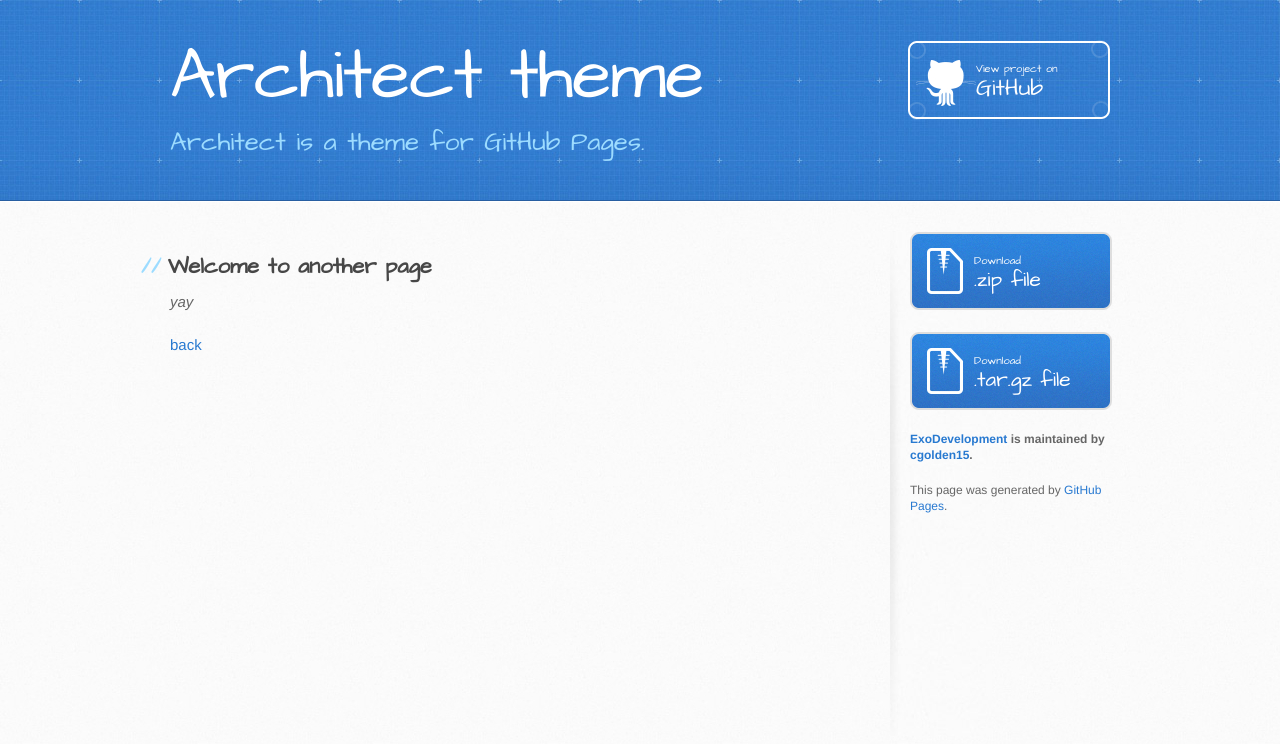
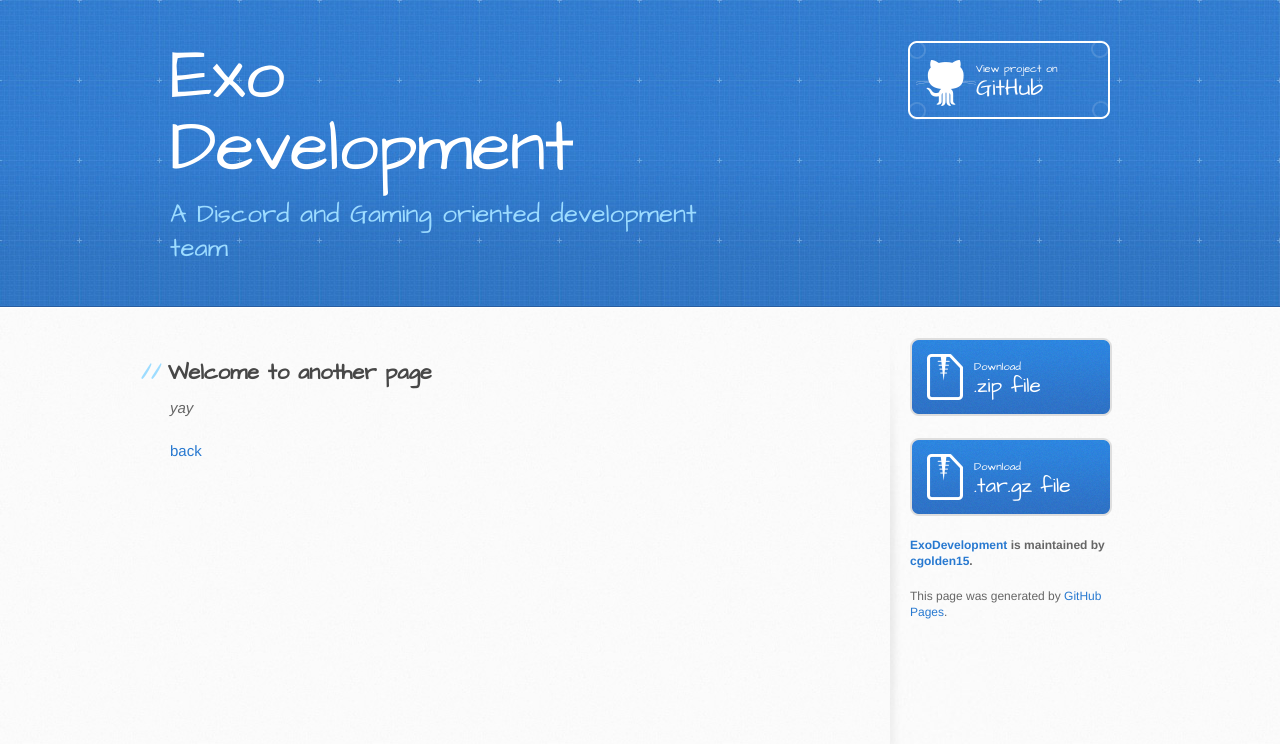
Before and after one commit to cgolden15/ExoDevelopment, a Jekyll site: the page built from another-page.md, in a window 1280 px wide. Shown: the top 744 px of the page. Built offline with Jekyll 4.4.1, drawn with Linux system fonts in a browser that asks for light colours; our own code applies the rules of GitHub Pages for plain Markdown files.

Commit message:
Update _config.yml

```diff
--- a/_config.yml
+++ b/_config.yml
@@ -1,5 +1,5 @@
-title: Architect theme
-description: Architect is a theme for GitHub Pages.
+title: Exo Development
+description: A Discord and Gaming oriented development team
 show_downloads: true
 google_analytics:
 theme: jekyll-theme-architect
```
